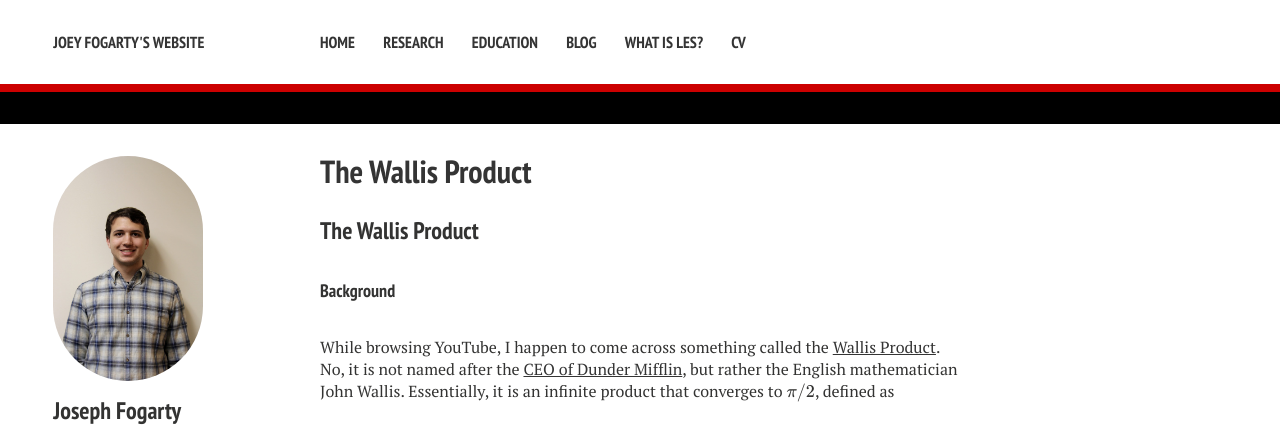
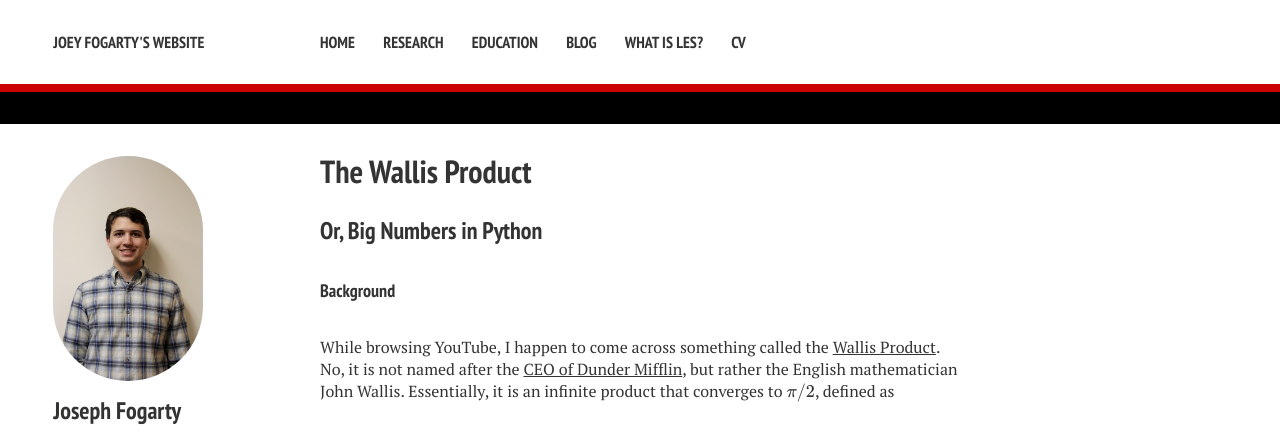
Before and after one commit to josephfogarty/josephfogarty.github.io, a Jekyll site: the page built from _posts/2020-01-20-wallis.md, in a window 1280 px wide and 900 px high. Shown: the top 426 px of the window. Built offline with Jekyll 4.4.1, drawn with Linux system fonts in a browser that asks for light colours; nearby versions of some CDN libraries; formulas are drawn with MathJax 3.

Commit message:
Update 2020-01-20-wallis.md

```diff
--- a/_posts/2020-01-20-wallis.md
+++ b/_posts/2020-01-20-wallis.md
@@ -8,7 +8,7 @@ comments: true
 category: blog
 ---
 
-### The Wallis Product
+### Or, Big Numbers in Python
 
 #### Background
 
```
